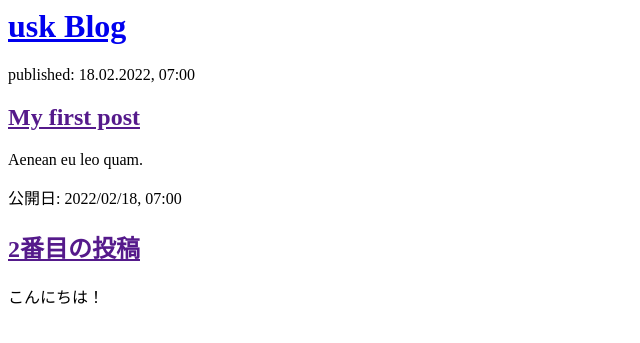
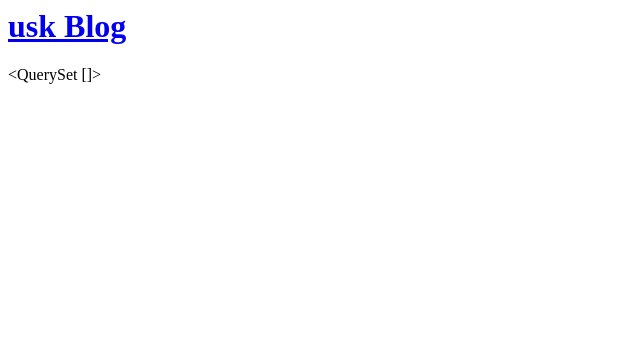
Before and after one commit to un0m1/my-first-blog, a Django app: page / in a window 1280 px wide. Shown: the top 343 px of the page, without its empty margins (0-640 px from the left). Run offline with Django 3.2, Linux system fonts and the light colour scheme; data that the repository does not hold is empty.

Commit message:
Changed post_list part for the site.

```diff
--- a/blog/templates/blog/post_list.html
+++ b/blog/templates/blog/post_list.html
@@ -7,17 +7,7 @@
             <h1><a href="/">usk Blog</a></h1>
         </div>
 
-        <div>
-            <p>published: 18.02.2022, 07:00</p>
-            <h2><a href="">My first post</a></h2>
-            <p>Aenean eu leo quam.</p>
-        </div>
-
-        <div>
-            <p>公開日: 2022/02/18, 07:00</p>
-            <h2><a href="">2番目の投稿</a></h2>
-            <p>こんにちは！</p>
-        </div>
+        {{ posts }}
 
     </body>
 </html>
--- a/blog/views.py
+++ b/blog/views.py
@@ -1,6 +1,7 @@
 from django.shortcuts import render
-
-# Create your views here.
+from django.utils import timezone
+from .models import Post
 
 def post_list(request):
-    return render(request, 'blog/post_list.html', {})
+    posts = Post.objects.filter(published_date__lte=timezone.now()).order_by('published_date')
+    return render(request, 'blog/post_list.html', {'posts': posts})
```
